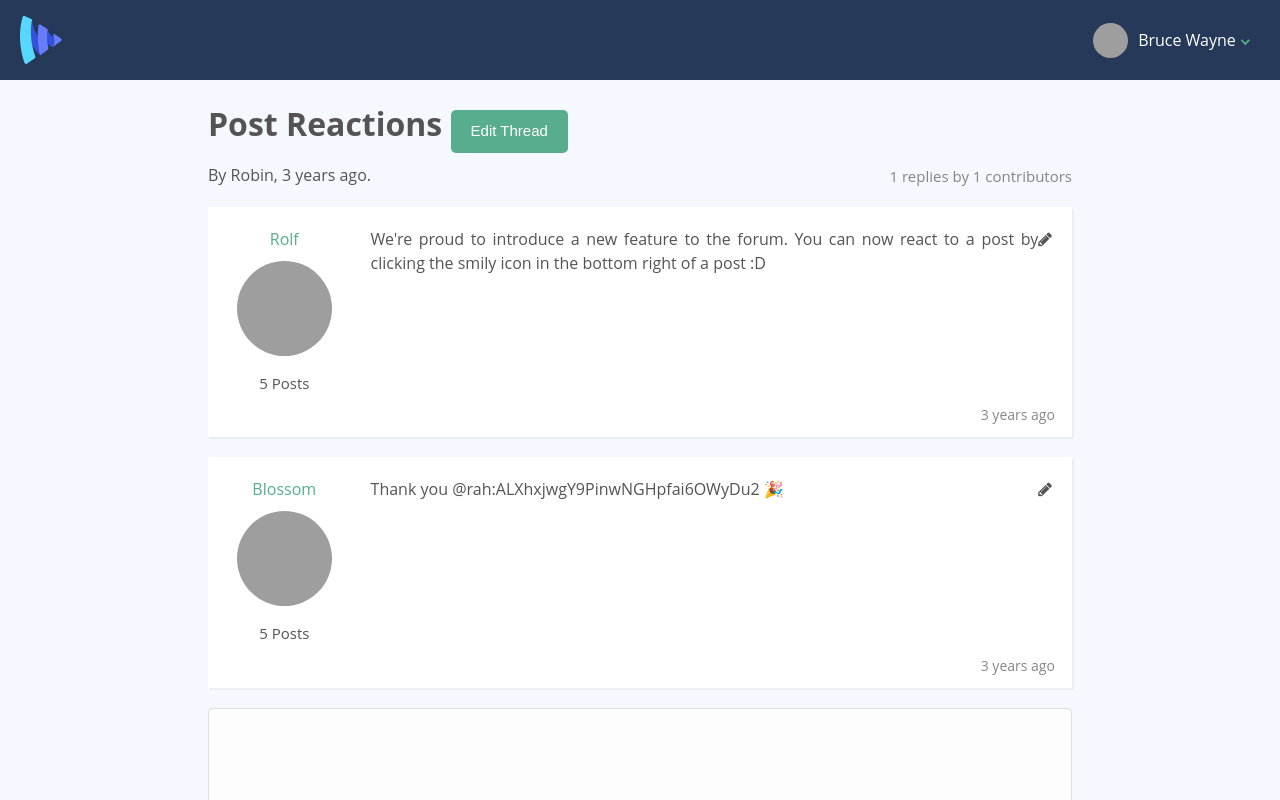
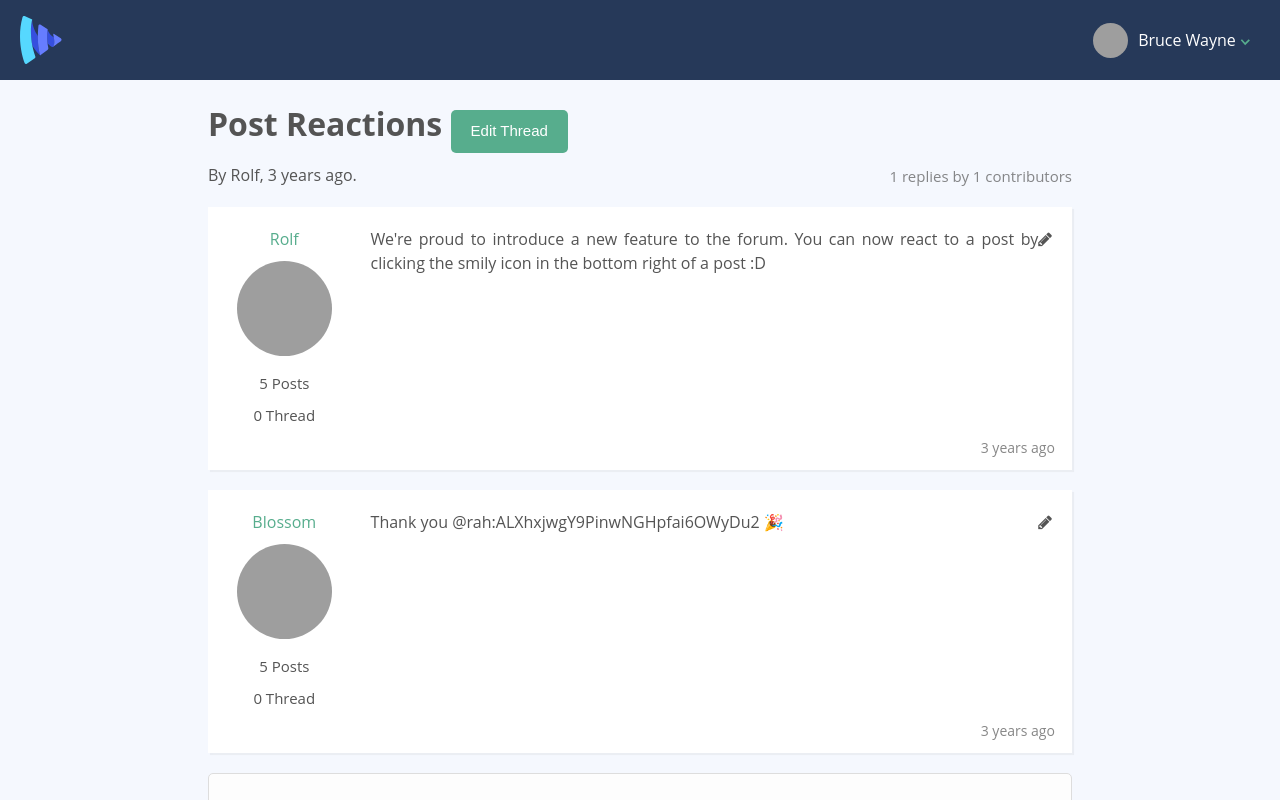
Before and after one commit to Parchie876/vue-forum, a Vue app: page /thread/-KvgjI6bfbWYlbYV5ndr in a window 1280 px wide. Shown: the top 800 px of the page. Built offline with nearby package versions, Linux system fonts and the light colour scheme; grey boxes are pictures that could not be loaded.

Commit message:
Small Improvements Detailing

```diff
--- a/src/components/PostListItem.vue
+++ b/src/components/PostListItem.vue
@@ -10,6 +10,7 @@
           />
         </a>
         <p class="desktop-only text-small">{{userPostsCount}} {{userPostsCount > 1 ? 'Posts' : "Post"}}</p>
+        <p class="desktop-only text-small">{{userThreadsCount}} {{userThreadsCount > 1 ? 'Threads' : "Thread"}}</p>
       </div>
 
       <div class="post-content">
@@ -68,6 +69,9 @@ export default {
     },
     userPostsCount () {
       return this.$store.getters.userPostsCount(this.post.userId)
+    },
+    userThreadsCount () {
+      return this.$store.getters.userThreadsCount(this.post.userId)
     }
   }
 
--- a/src/views/ThreadShowPage.vue
+++ b/src/views/ThreadShowPage.vue
@@ -9,7 +9,7 @@
         Edit Thread
         </router-link>
       </h1>
-          <p>By <a href="#" class="link-unstyled">Robin</a>, <AppDate :timestamp="thread.publishedAt"/>.
+          <p>By <a href="#" class="link-unstyled">{{user.name}}</a>, <AppDate :timestamp="thread.publishedAt"/>.
               <span
               style="float:right; margin-top: 2px;"
               class="hide-mobile text-faded text-small"
@@ -53,6 +53,10 @@ export default {
       return userIds.filter((item, index) => index === userIds.indexOf(item)).length
     },
 
+    user () {
+      return this.$store.state.users[this.thread.userId]
+    },
+
     repliesCount () {
       return this.$store.getters.threadRepliesCount(this.thread['.key'])
     },
```
